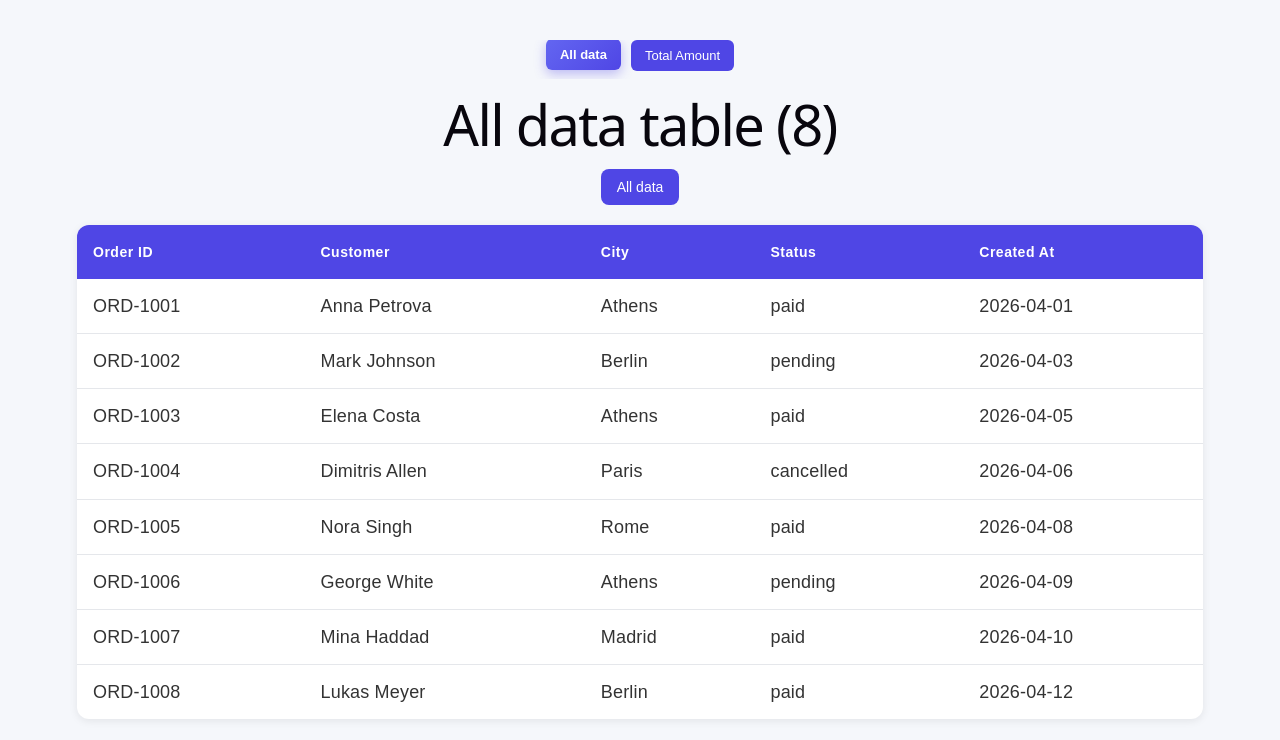
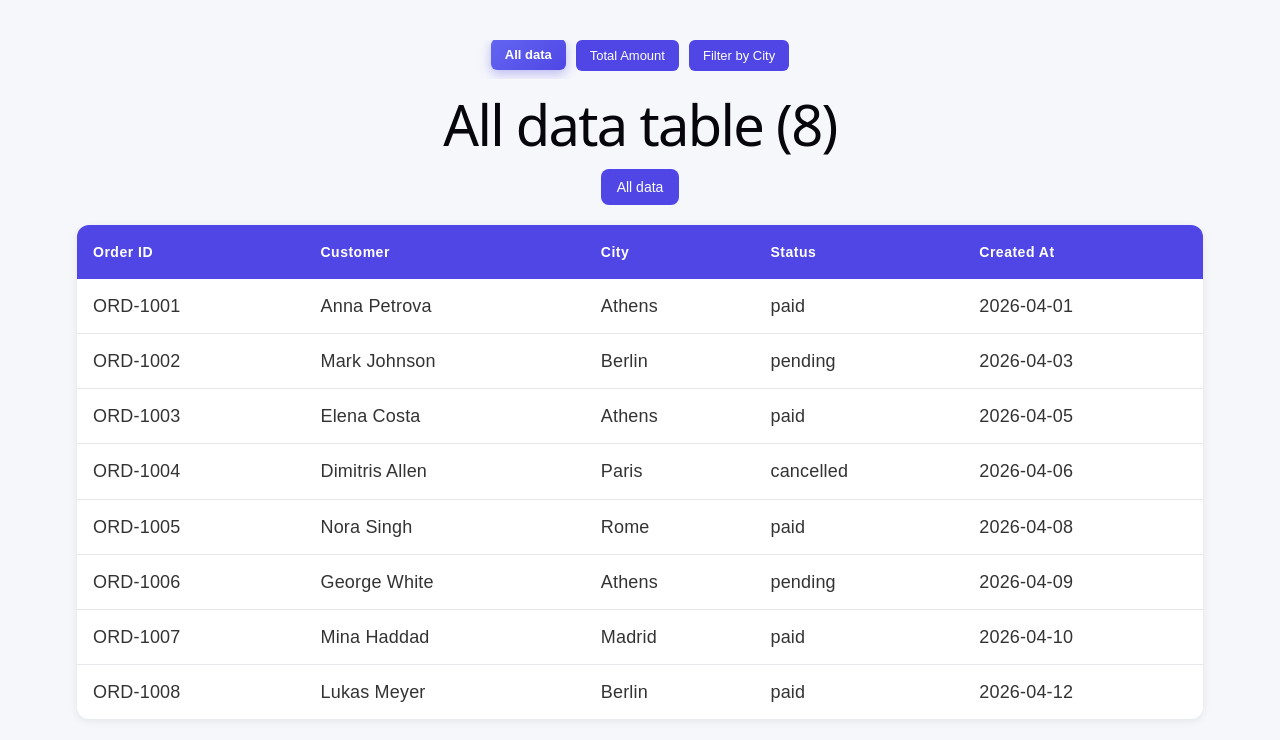
Before and after one commit to gianniszisakis/data-to-table, a React (Vite) app: page / in a window 1280 px wide. Shown: the top 740 px of the page. Built offline with nearby package versions, Linux system fonts and the light colour scheme.

Commit message:
feat: Add select city menu tab.

```diff
--- a/src/App.tsx
+++ b/src/App.tsx
@@ -4,6 +4,7 @@ import MenuBar from "./components/menu/menu-bar";
 import AllDataTable from "./components/tables/all-data-table";
 import { orders } from "./data/orders_data";
 import TotalAmountTable from "./components/tables/total-amount-table";
+import SelectByCityTable from "./components/tables/select-by-city-table";
 
 function App() {
   const [selectedBtn, setSelectedBtn] = useState("all-data");
@@ -15,6 +16,9 @@ function App() {
         break;
       case "total-amount":
         return <TotalAmountTable data={orders} />;
+        break;
+      case "select-city":
+        return <SelectByCityTable data={orders} />;
         break;
       default:
         return <AllDataTable data={orders} />;
--- a/src/components/menu/menu-bar.tsx
+++ b/src/components/menu/menu-bar.tsx
@@ -18,6 +18,12 @@ export default function MenuBar({ selectedBtn, setSelectedBtn }: MenuBarProps) {
       >
         Total Amount
       </button>
+      <button
+        className={`btn ${selectedBtn === "select-city" ? "active-btn" : ""}`}
+        onClick={() => setSelectedBtn("select-city")}
+      >
+        Filter by City
+      </button>
     </div>
   );
 }
```
